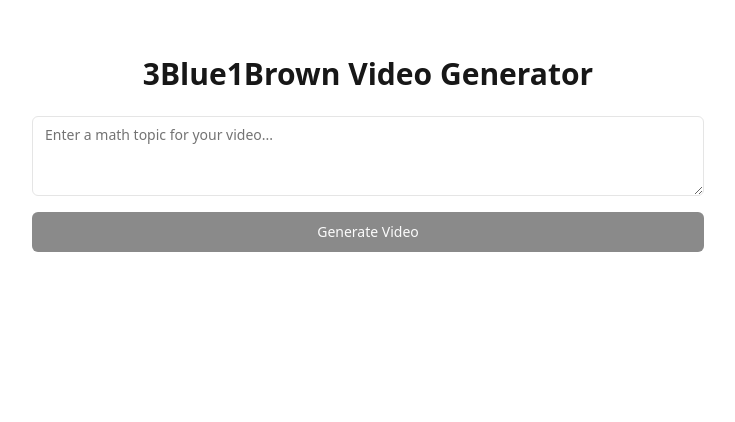
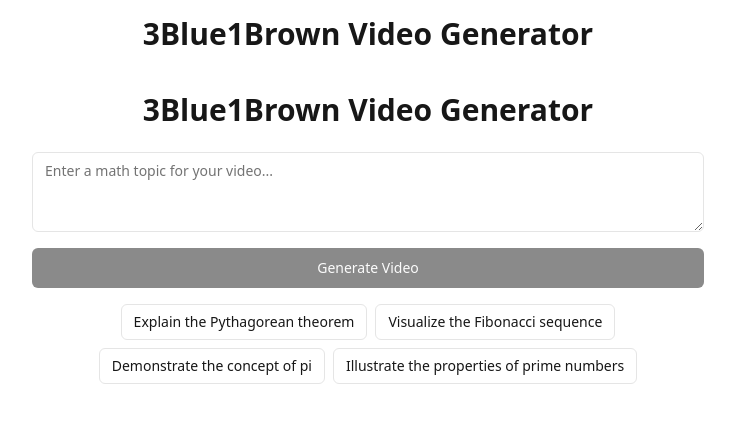
Before and after one commit to arnau01/veducato, a Next.js app in the folder frontend/: page / in a window 1280 px wide. Shown: the top 422 px of the page, without its empty margins (272-1007 px from the left). Built offline with nearby package versions, Linux system fonts and the light colour scheme.

Commit message:
Added suggestion buttons

```diff
--- a/frontend/pages/index.tsx
+++ b/frontend/pages/index.tsx
@@ -4,6 +4,7 @@
 import { VideoGenerator } from "@/components/VideoGenerator";
 import { VideoPlayer } from "@/components/VideoPlayer";
 import { Skeleton } from "@/components/ui/skeleton";
+import { Button } from "@/components/ui/button";
 
 const geistSans = localFont({
   src: "./fonts/GeistVF.woff",
@@ -15,6 +16,13 @@
   variable: "--font-geist-mono",
   weight: "100 900",
 });
+
+const suggestions = [
+  "Explain the Pythagorean theorem",
+  "Visualize the Fibonacci sequence",
+  "Demonstrate the concept of pi",
+  "Illustrate the properties of prime numbers",
+];
 
 export default function Home() {
   const [videoSrc, setVideoSrc] = useState('')
@@ -49,7 +57,21 @@
 
   return (
     <div className={`container mx-auto p-4 ${geistSans.variable} ${geistMono.variable} font-sans`}>
+      <h1 className="text-3xl font-bold text-center mb-6">3Blue1Brown Video Generator</h1>
       <VideoGenerator onSubmit={handleGenerateVideo} isLoading={loading} />
+      <div className="max-w-2xl mx-auto mt-4 mb-4 flex flex-wrap justify-center gap-2">
+        {suggestions.map((suggestion, index) => (
+          <Button
+            key={index}
+            variant="outline"
+            size="sm"
+            onClick={() => handleGenerateVideo(suggestion)}
+            disabled={loading}
+          >
+            {suggestion}
+          </Button>
+        ))}
+      </div>
       {error && <p className="text-red-500 mb-4 text-center">{error}</p>}
       {loading ? (
         <div className="mt-8 max-w-2xl mx-auto">
```
